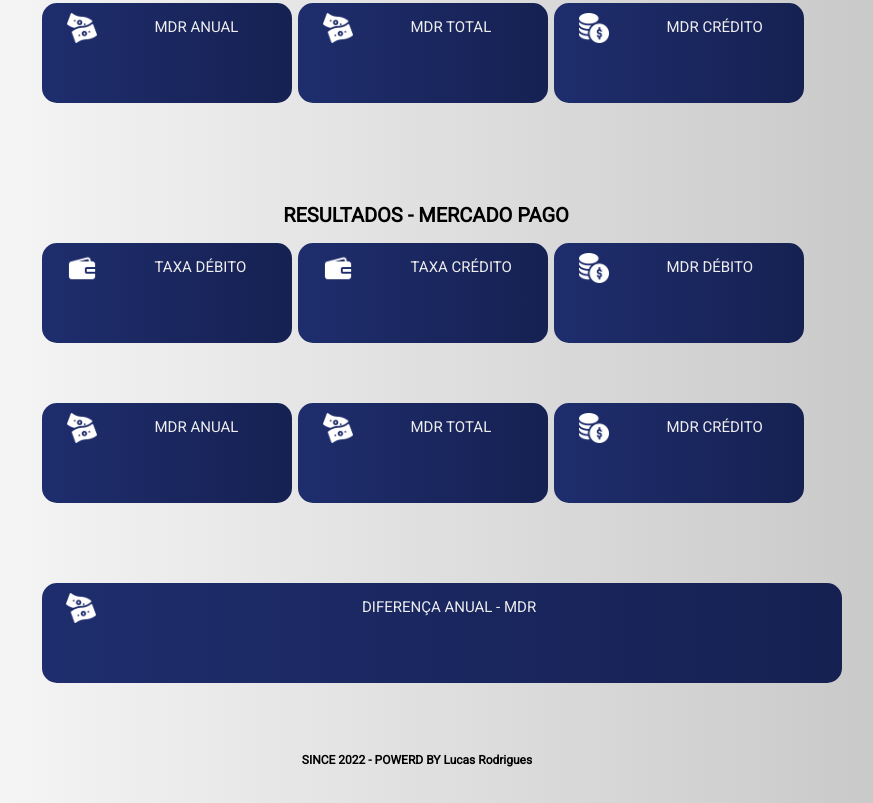
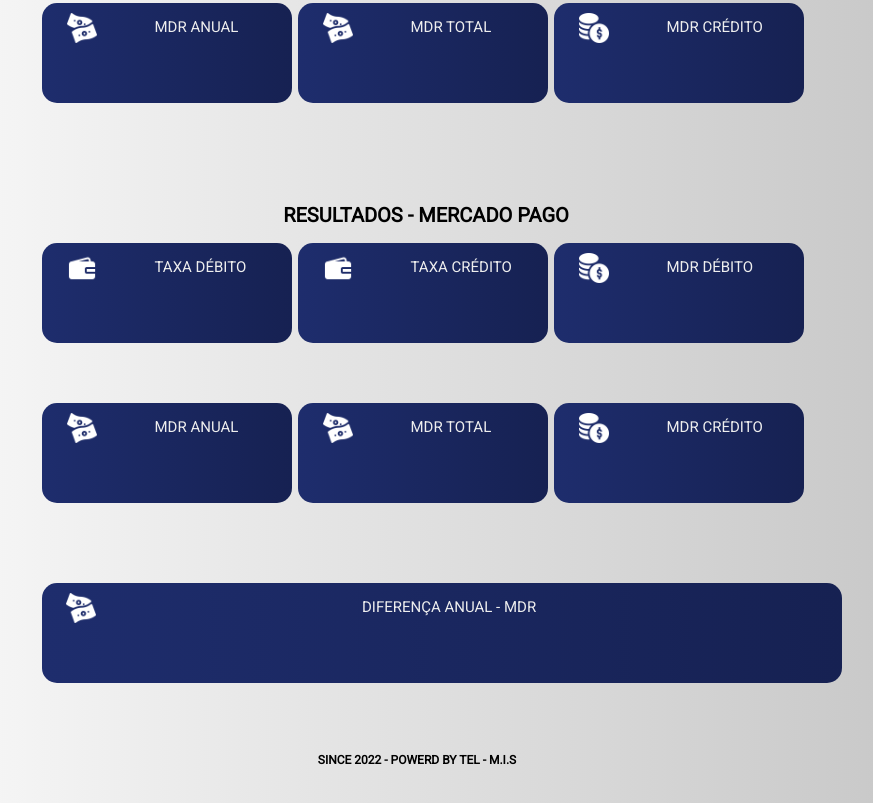
Before and after one commit to c4slu/mercadopago, a plain HTML site: page index.html in a window 1280 px wide. Shown: the part 717-1520 px from the top of the page, without its empty margins (214-1087 px from the left). Drawn offline with Linux system fonts and the light colour scheme.

Commit message:
Update index.html

```diff
--- a/index.html
+++ b/index.html
@@ -174,7 +174,7 @@
 
 
     <footer id="">
-        <p id="footer">SINCE 2022 - POWERD BY Lucas Rodrigues</p>
+        <p id="footer">SINCE 2022 - POWERD BY TEL - M.I.S </p>
     </footer>
 
 
```
